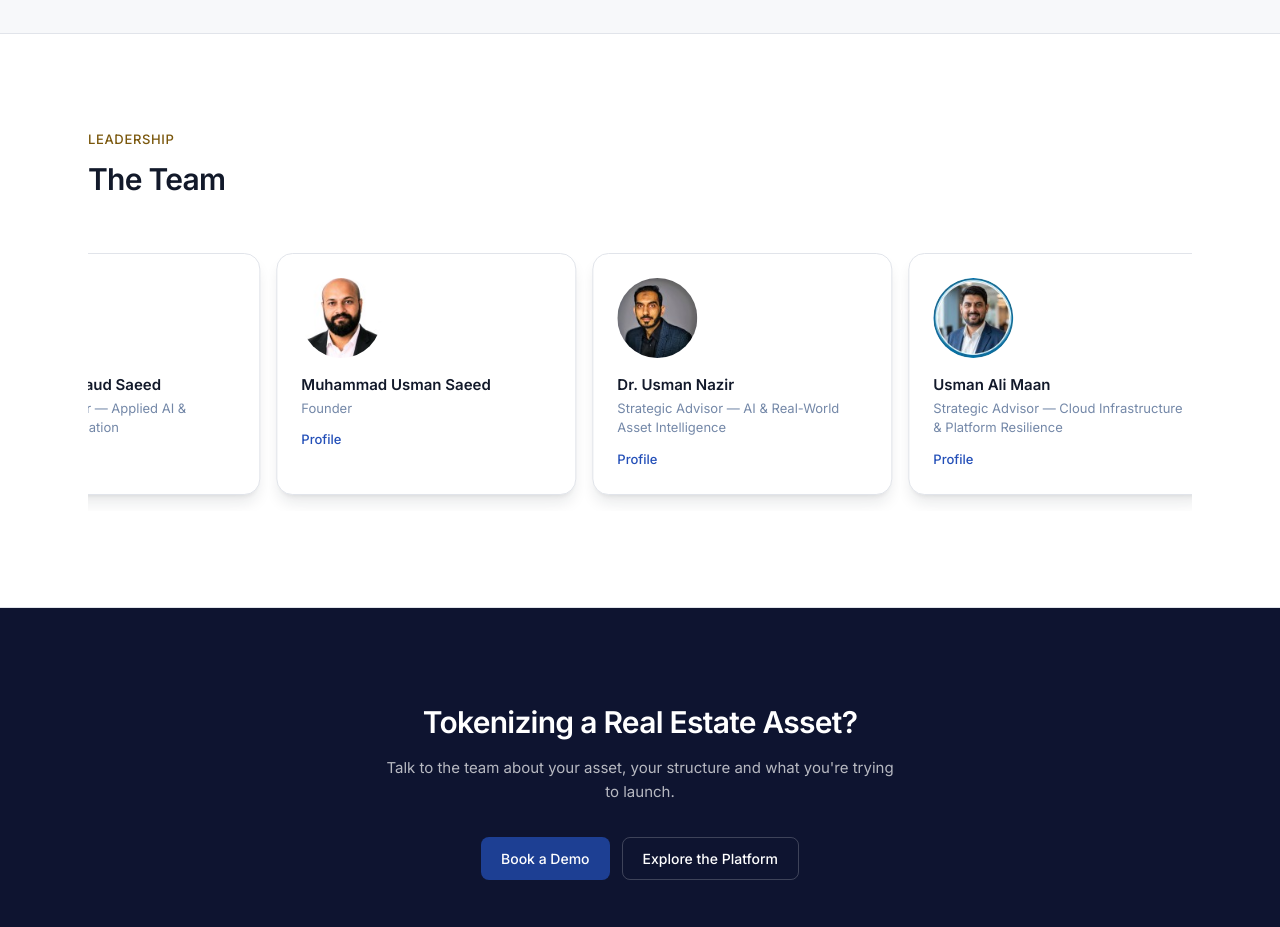
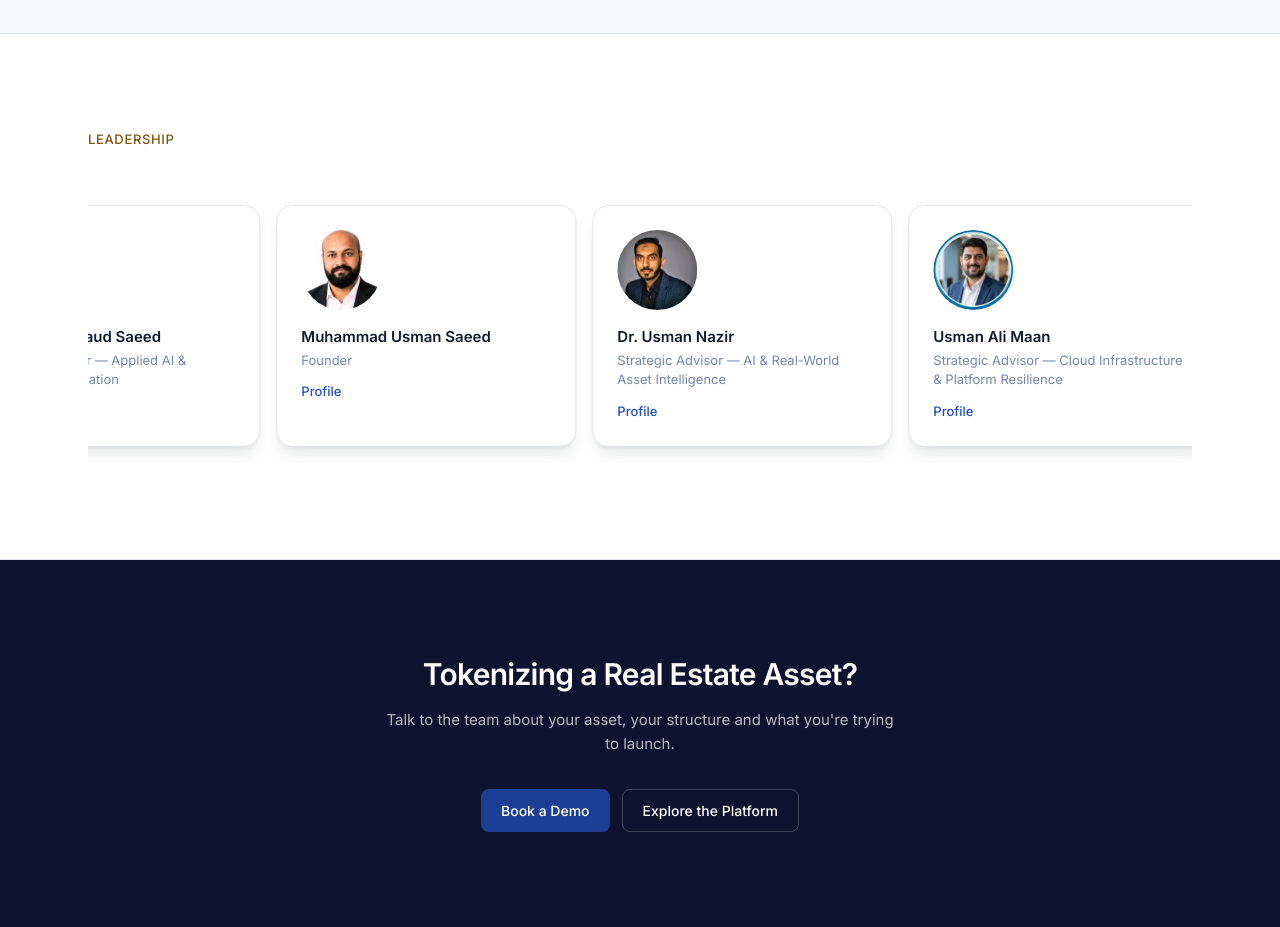
Before and after one commit to usmansaeedm001/com-restate-portfolio, a Next.js app: page /company in a window 1280 px wide. Shown: the part 1420-2347 px from the top of the page. Built offline with nearby package versions, Linux system fonts and the light colour scheme.

Commit message:
Remove The Team heading, keep Leadership label
Co-Authored-By: Claude Haiku 5.5 <noreply@anthropic.com>

```diff
--- a/app/company/page.tsx
+++ b/app/company/page.tsx
@@ -73,7 +73,7 @@ export default function CompanyPage() {
       {TEAM.length > 0 && (
         <section className="border-b border-surface-border bg-surface py-20 sm:py-24">
           <Container>
-            <SectionHeading eyebrow="Leadership" title="The Team" />
+            <p className="text-[13px] font-medium uppercase tracking-wider text-gold-700">Leadership</p>
             <div className="team-marquee mt-10 overflow-hidden py-4">
               <div className="team-track">
                 {/* Two copies so the loop is seamless; the second copy is inert and hidden from assistive tech. */}
```
